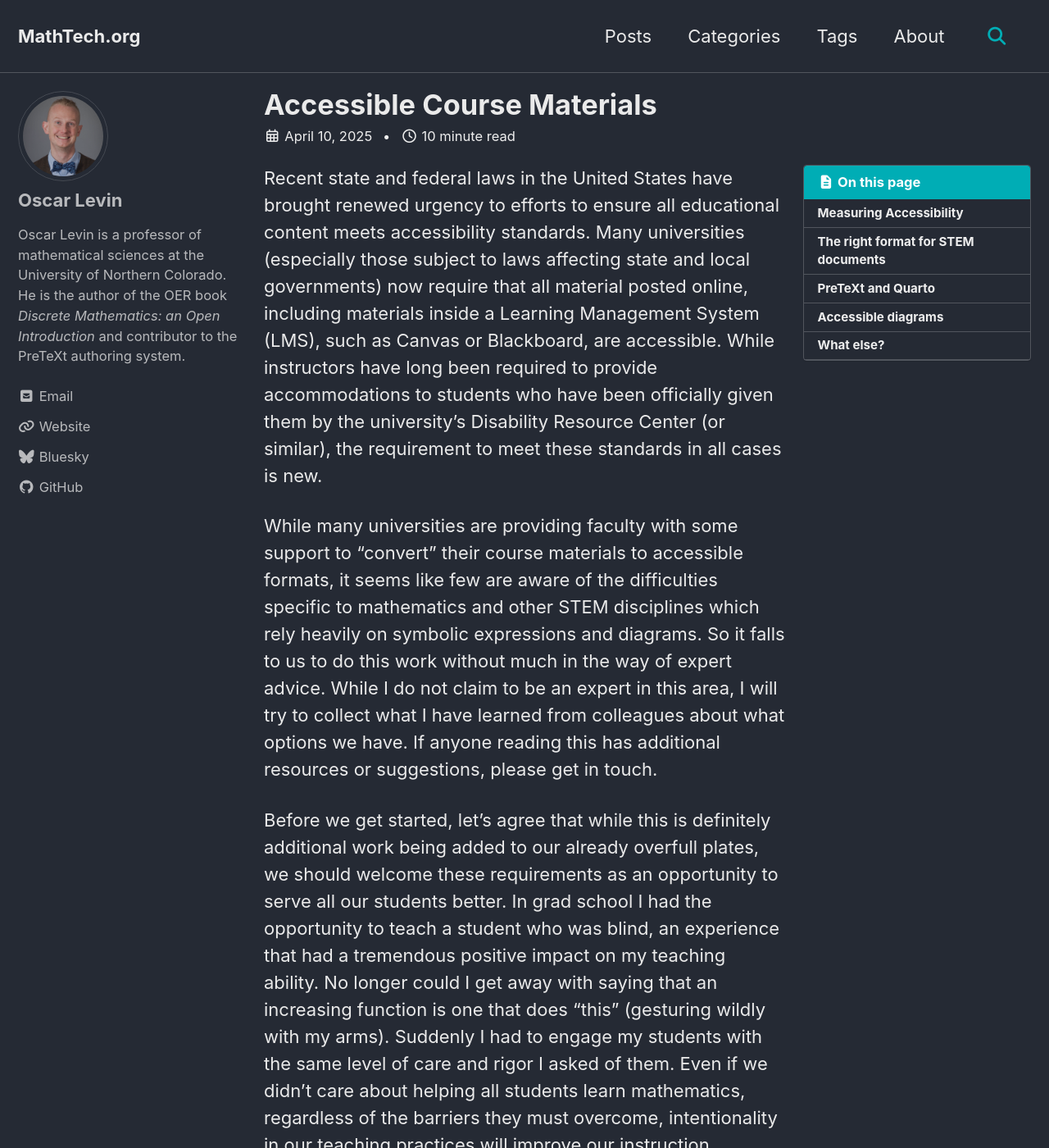
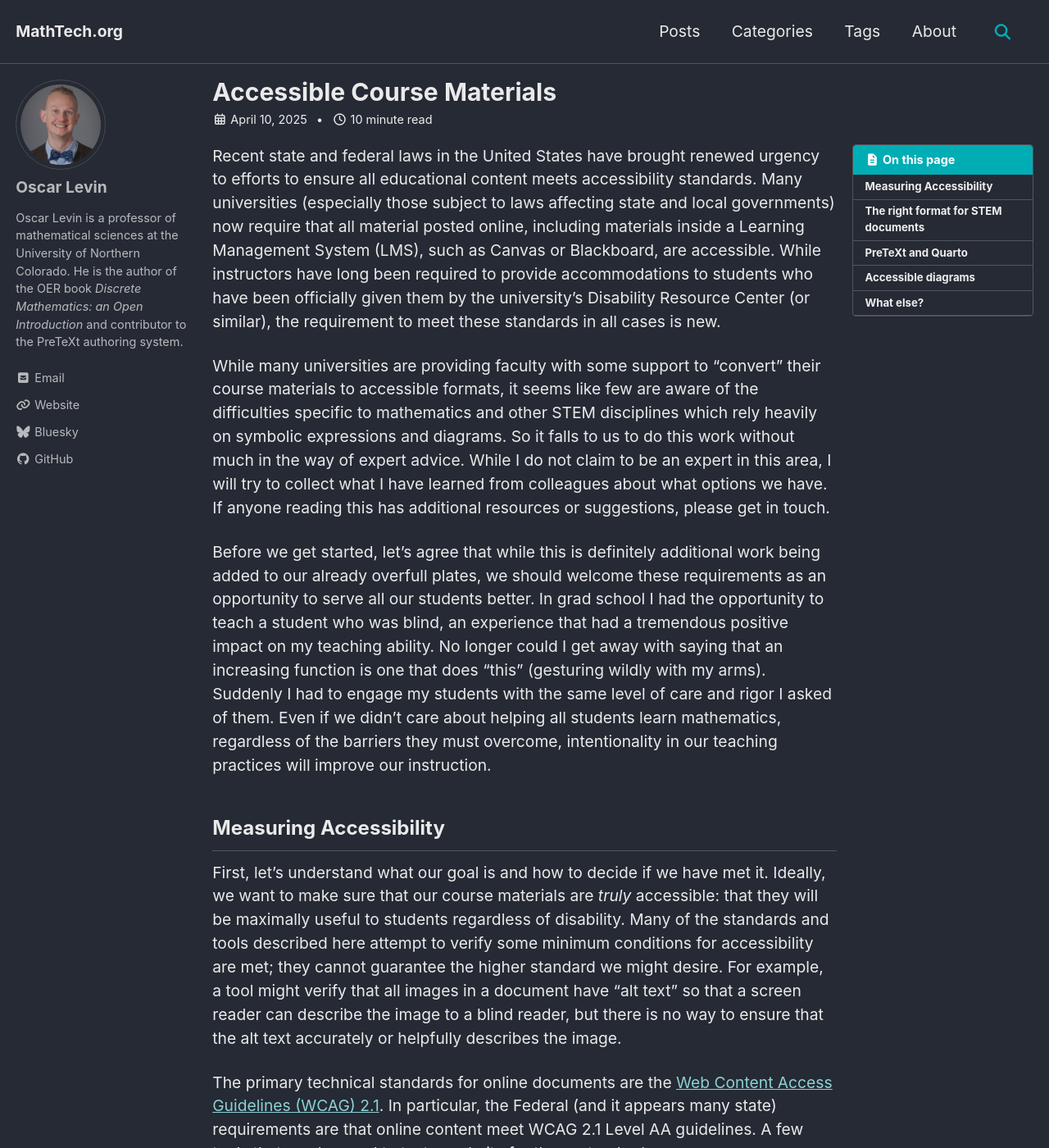
Before and after one commit to mathtechorg/mathtechorg.github.io, a Jekyll site: the page built from _posts/2025-04-10-accessibility.md, in a window 1280 px wide and 1400 px high. Shown: the whole window at 82% size. Built offline with Jekyll 4.4.1, drawn with Linux system fonts in a browser that asks for light colours; cached includes are drawn as plain includes; comment, search, counter and statistics services are not loaded.

```diff
--- a/_posts/2025-04-10-accessibility.md
+++ b/_posts/2025-04-10-accessibility.md
@@ -2,7 +2,7 @@
 title: Accessible Course Materials
 tags: PreTeXt, accessibility, course-materials, videos
 toc: true
-toc-sticky: true
+toc_sticky: true
 author: Oscar Levin
 ---
 
--- a/_sass/minimal-mistakes/_variables.scss
+++ b/_sass/minimal-mistakes/_variables.scss
@@ -6,7 +6,7 @@
    Typography
    ========================================================================== */
 
-$doc-font-size: 16px !default;
+$doc-font-size: 14px !default;
 $doc-font-size-medium: $doc-font-size * 1.125 !default;
 $doc-font-size-large: $doc-font-size * 1.25 !default;
 $doc-font-size-x-large: $doc-font-size * 1.375 !default;
@@ -160,7 +160,7 @@ $max-width: $x-large !default;
    ========================================================================== */
 
 $right-sidebar-width-narrow: 200px !default;
-$right-sidebar-width: 300px !default;
+$right-sidebar-width: 240px !default;
 $right-sidebar-width-wide: 400px !default;
 
 /*
```
